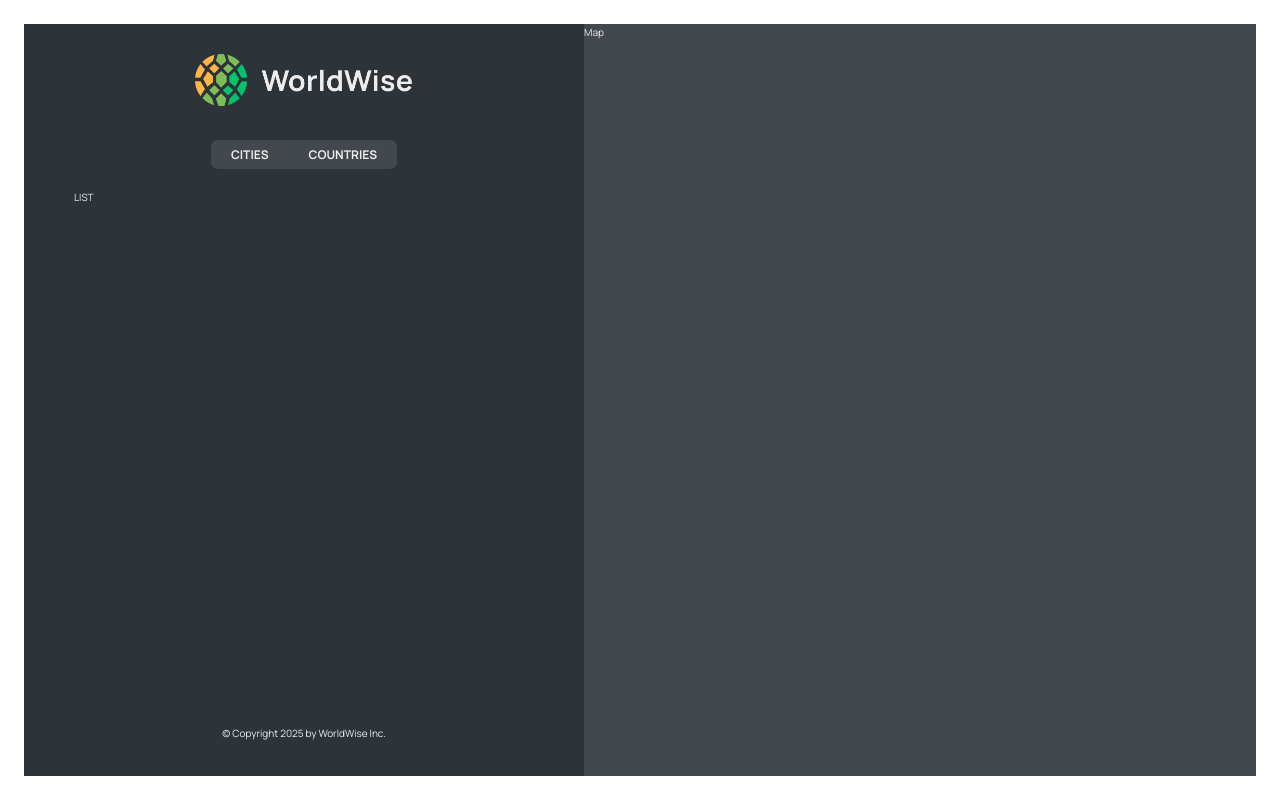
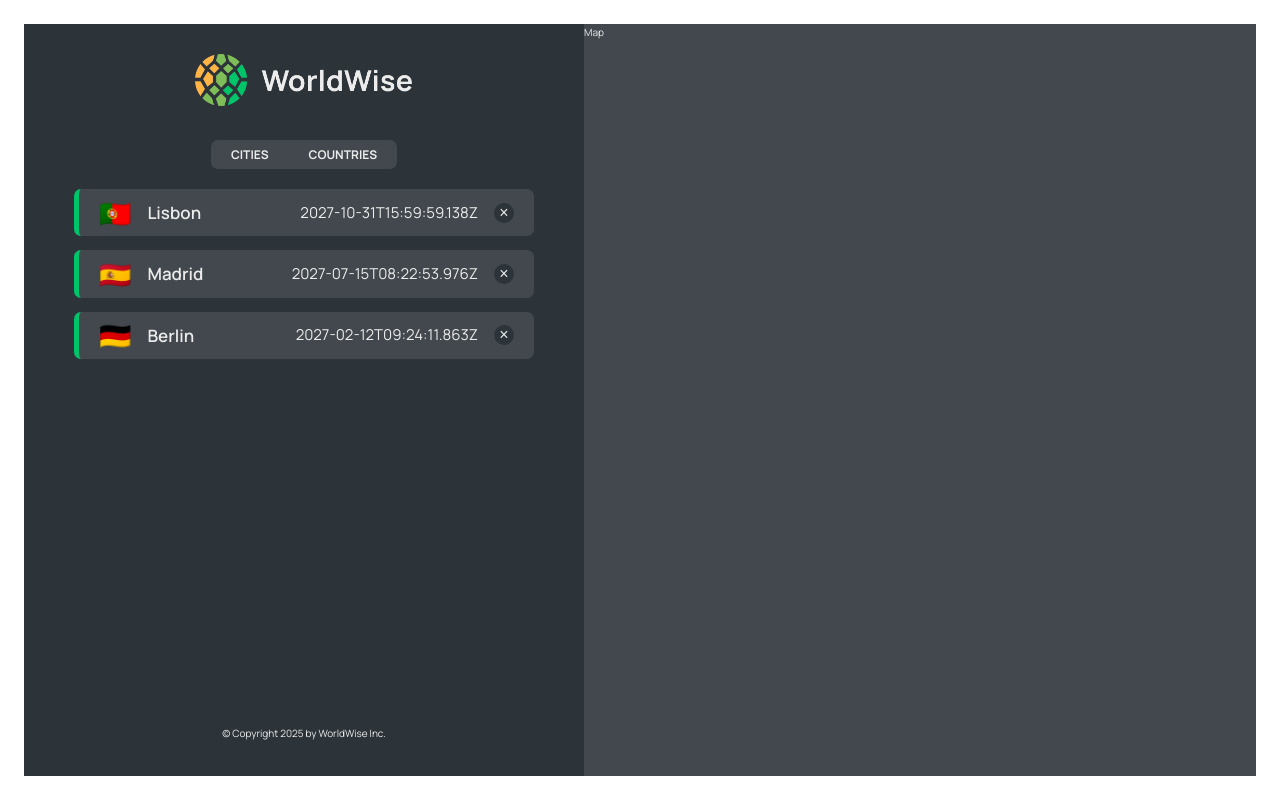
Before and after one commit to raymund-corpuz/world-wise, a React (Vite) app: page /app in a window 1280 px wide. Built offline with nearby package versions, Linux system fonts and the light colour scheme; data requests are answered from the project's data file.

Commit message:
Add Cities

```diff
--- a/package.json
+++ b/package.json
@@ -8,10 +8,9 @@
     "build": "vite build",
     "lint": "eslint .",
     "preview": "vite preview",
-    "server": "json-server --watch data/cities.json --port 9000 --delay 500"
+    "server": "json-server --watch data/cities.json --port 9000"
   },
   "dependencies": {
-    "json-server": "^1.0.0-beta.3",
     "react": "^19.0.0",
     "react-dom": "^19.0.0",
     "react-router-dom": "^6.30.0"
@@ -25,6 +24,7 @@
     "eslint-plugin-react-hooks": "^5.1.0",
     "eslint-plugin-react-refresh": "^0.4.19",
     "globals": "^15.15.0",
+    "json-server": "^1.0.0-beta.3",
     "vite": "^6.2.0"
   }
 }
--- a/src/App.jsx
+++ b/src/App.jsx
@@ -1,4 +1,4 @@
-import React from "react";
+import React, { useEffect, useState } from "react";
 import { BrowserRouter, Routes, Route } from "react-router-dom";
 import Product from "./pages/Product";
 import Homepage from "./pages/Homepage";
@@ -8,7 +8,28 @@
 import Login from "./pages/Login";
 import CityList from "./components/CityList";
 
+const BASE_URL = "http://localhost:9000";
+
 const App = () => {
+  const [cities, setCities] = useState([]);
+  const [isLoading, setIsLoading] = useState(false);
+
+  useEffect(function () {
+    async function fetchCities() {
+      try {
+        setIsLoading(true);
+        const res = await fetch(`${BASE_URL}/cities`);
+        const data = await res.json();
+        setCities(data);
+      } catch {
+        alert("There was an error loading data..");
+      } finally {
+        setIsLoading(false);
+      }
+    }
+    fetchCities();
+  }, []);
+
   return (
     <BrowserRouter>
       <Routes>
@@ -17,8 +38,11 @@
         <Route path="pricing" element={<Pricing />} />
         <Route path="/login" element={<Login />} />
         <Route path="app" element={<AppLayout />}>
-          <Route index element={<CityList />} />
-          <Route path="cities" element={<CityList />} />
+          <Route index element={<CityList cities={cities} />} />
+          <Route
+            path="cities"
+            element={<CityList cities={cities} isLoading={isLoading} />}
+          />
           <Route path="countries" element={<p>Countries</p>} />
           <Route path="form" element={<p>Form</p>} />
         </Route>
--- /dev/null
+++ b/src/components/CityItem.jsx
@@ -0,0 +1,25 @@
+import React from "react";
+import styles from "./CityItem.module.css";
+
+const formatDate = (date) =>
+  new Intl.DateTimeFormat("en", {
+    day: "numeric",
+    month: "long",
+    year: "numberic",
+  }).format(new Date(date));
+
+const CityItem = ({ city }) => {
+  console.log(city);
+  const { cityName, emoji, date } = city;
+  return (
+    <li className={styles.cityItem}>
+      <span className={styles.emoji}>{emoji}</span>
+      <h3 className={styles.name}>{cityName}</h3>
+      <time className={styles.date}>{date}</time>
+
+      <button className={styles.deleteBtn}>&times;</button>
+    </li>
+  );
+};
+
+export default CityItem;
--- a/src/components/CityList.jsx
+++ b/src/components/CityList.jsx
@@ -1,8 +1,23 @@
 import React from "react";
 import styles from "./CityList.module.css";
+import Spinner from "./Spinner";
+import CityItem from "./CityItem";
+import Message from "./Message";
 
-const CityList = () => {
-  return <ul className={styles.cityList}>LIST</ul>;
+const CityList = ({ cities, isLoading }) => {
+  if (isLoading) return <Spinner />;
+
+  if (!cities.length)
+    return (
+      <Message message="Add your first city by clicking on a city on the map" />
+    );
+  return (
+    <ul className={styles.cityList}>
+      {cities.map((city) => (
+        <CityItem city={city} key={city.id} />
+      ))}
+    </ul>
+  );
 };
 
 export default CityList;
```
Also changed, not shown: data/cities copy.json (added, +40 -0 lines), 1 other file (tests, documents, lock files or other folders).
